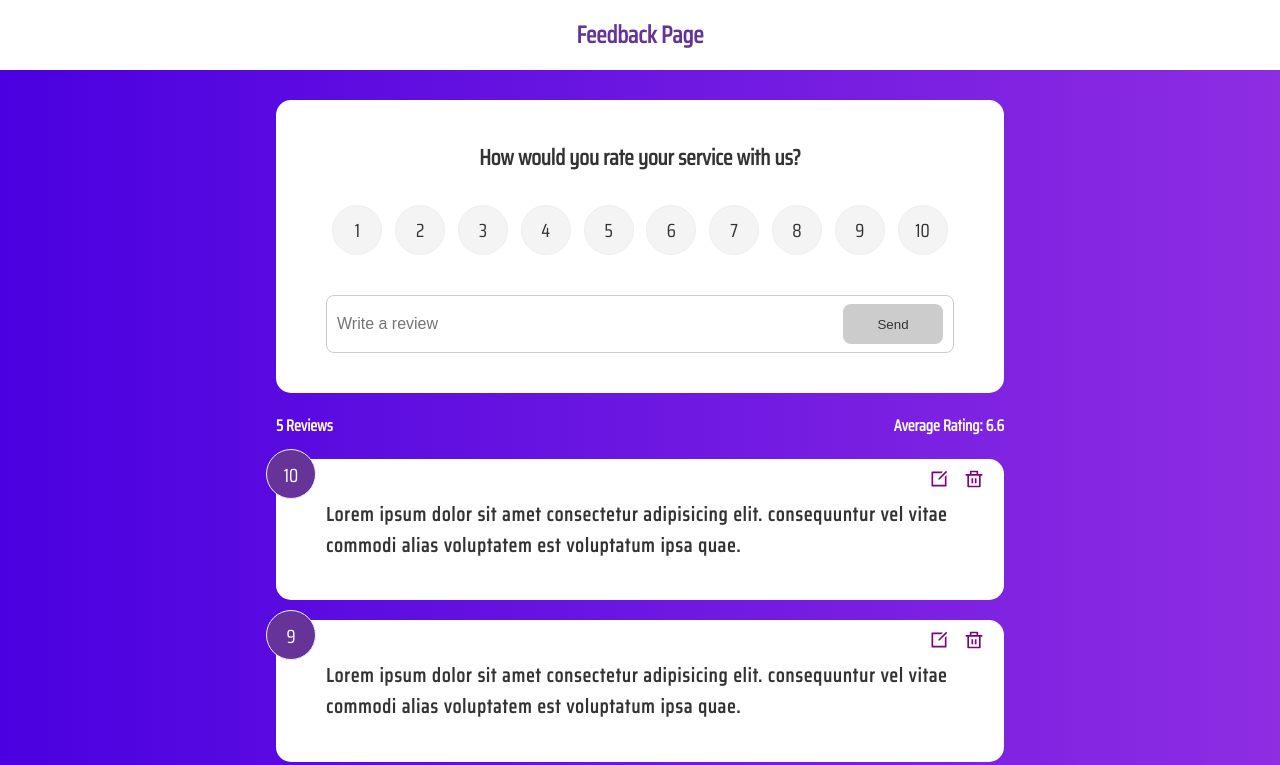
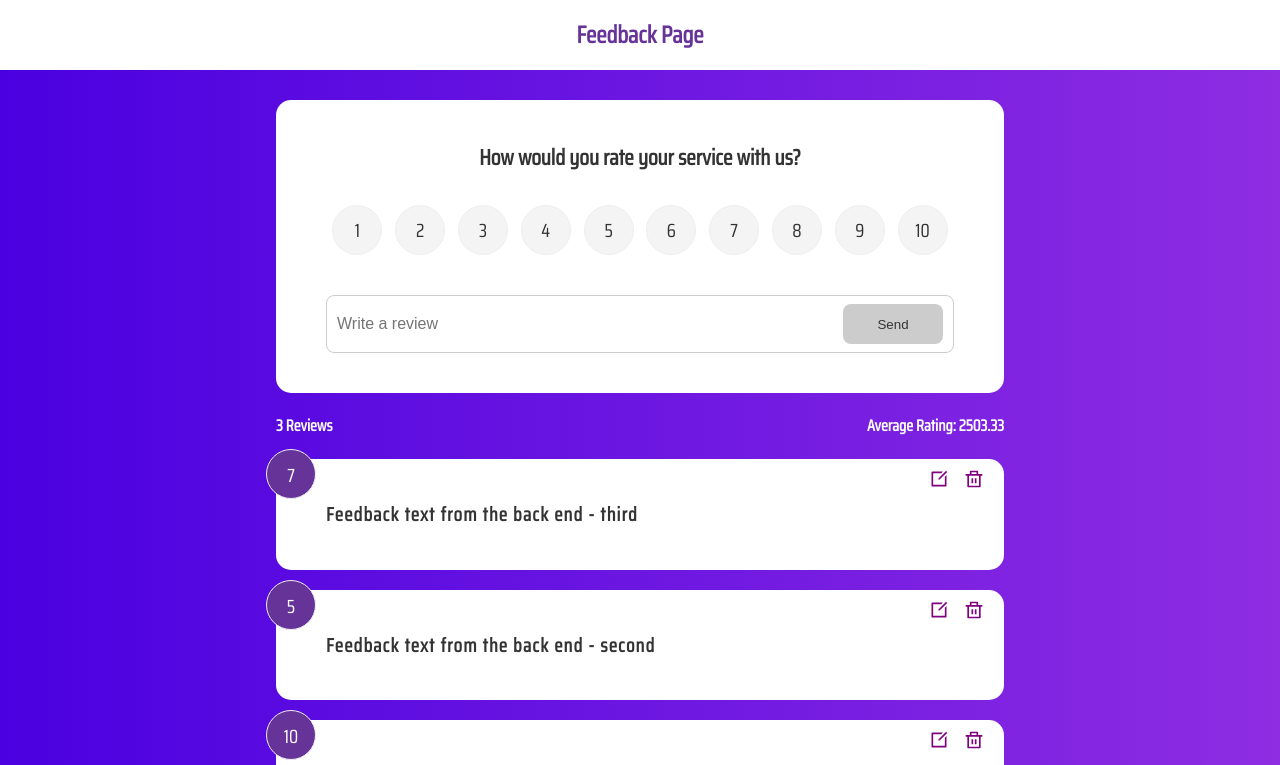
Before and after one commit to OdedAtias1/feedback-page, a React (Create React App) app: page / in a window 1280 px wide. Shown: the top 765 px of the page. Built offline with nearby package versions, Linux system fonts and the light colour scheme; data requests are answered from the project's data file.

Commit message:
Adding a loading spinner

```diff
--- a/package.json
+++ b/package.json
@@ -3,6 +3,7 @@
   "version": "0.1.0",
   "private": true,
   "dependencies": {
+    "@react-icons/all-files": "^4.1.0",
     "@testing-library/jest-dom": "^5.16.5",
     "@testing-library/react": "^13.4.0",
     "@testing-library/user-event": "^13.5.0",
@@ -24,7 +25,7 @@
     "test": "react-scripts test",
     "eject": "react-scripts eject",
     "server": "json-server --watch db.json --port 5000",
-    "dev" : "concurrently \"npm run server\" \"npm start\""
+    "dev": "concurrently \"npm run server\" \"npm start\""
   },
   "eslintConfig": {
     "extends": [
--- a/src/Components/FeedbackList.jsx
+++ b/src/Components/FeedbackList.jsx
@@ -6,12 +6,30 @@ import FeedbackItem from './FeedbackItem';
 import { motion, AnimatePresence } from 'framer-motion';
 // Context's imports
 import FeedbackContext from '../Context/FeedbackContext';
+//Icons imports
 
 const FeedbackList = () => {
-	const { feedbacks } = useContext(FeedbackContext);
-	if (!feedbacks || feedbacks.length === 0) return <p>No feedback yet</p>;
+	const { feedbacks, isLoading } = useContext(FeedbackContext);
+	if (!isLoading && (!feedbacks || feedbacks.length === 0))
+		return <p>No feedback yet</p>;
+
 	//Animations
-	return (
+	return isLoading ? (
+		<div
+			style={{
+				display: 'flex',
+				alignItems: 'center',
+				justifyContent: 'center',
+				marginTop: '50px',
+			}}>
+			<div class='lds-ring'>
+				<div></div>
+				<div></div>
+				<div></div>
+				<div></div>
+			</div>
+		</div>
+	) : (
 		<AnimatePresence>
 			<div className='feedback-list'>
 				{feedbacks.map(item => (
--- a/src/Context/FeedbackContext.js
+++ b/src/Context/FeedbackContext.js
@@ -1,5 +1,5 @@
 //	Hooks imports
-import { createContext, useState } from 'react';
+import { createContext, useState, useEffect } from 'react';
 // 	npm dependencies imports
 import { v4 as uuidv4 } from 'uuid';
 //	Our context
@@ -8,38 +8,28 @@ const FeedbackContext = createContext();
 //Our component
 export const FeedbackProvider = ({ children }) => {
 	//Feedbacks data
-	const [feedbacks, setFeedbacks] = useState([
-		{
-			id: '1',
-			rating: 10,
-			text: 'Lorem ipsum dolor sit amet consectetur adipisicing elit. consequuntur vel vitae commodi alias voluptatem est voluptatum ipsa quae.',
-		},
-		{
-			id: '2',
-			rating: 9,
-			text: 'Lorem ipsum dolor sit amet consectetur adipisicing elit. consequuntur vel vitae commodi alias voluptatem est voluptatum ipsa quae.',
-		},
-		{
-			id: '3',
-			rating: 5,
-			text: 'Lorem ipsum dolor sit amet consectetur adipisicing elit. consequuntur vel vitae commodi alias voluptatem est voluptatum ipsa quae.',
-		},
-		{
-			id: '4',
-			rating: 7,
-			text: 'Lorem ipsum dolor sit amet consectetur adipisicing elit. consequuntur vel vitae commodi alias voluptatem est voluptatum ipsa quae.',
-		},
-		{
-			id: '5',
-			rating: 2,
-			text: 'Lorem ipsum dolor sit amet consectetur adipisicing elit. consequuntur vel vitae commodi alias voluptatem est voluptatum ipsa quae.',
-		},
-	]);
+	const [feedbacks, setFeedbacks] = useState([]);
 	//Feedback Edit
 	const [feedbackEdit, setFeedbackEdit] = useState({
 		item: {},
 		edit: false,
 	});
+	//Loading boolean flag
+	const [isLoading, setIsLoading] = useState(true);
+
+	useEffect(() => {
+		fetchFeedback();
+	}, []);
+
+	//Fetch Feedbacks
+	const fetchFeedback = async () => {
+		const response = await fetch(
+			`http://localhost:5000/feedbacks?_sort=id&_order=desc`
+		);
+		const data = await response.json();
+		setFeedbacks(data);
+		setIsLoading(false);
+	};
 
 	//Delete feedback
 	const deleteFeedback = id => {
@@ -72,6 +62,7 @@ export const FeedbackProvider = ({ children }) => {
 			value={{
 				feedbacks,
 				feedbackEdit,
+				isLoading,
 				deleteFeedback,
 				addFeedback,
 				editFeedback,
--- a/src/index.css
+++ b/src/index.css
@@ -242,3 +242,46 @@ input:focus {
     width: 80%;
   }
 }
+
+/* Spinner  */
+.lds-ring {
+  display: inline-block;
+  position: relative;
+  width: 100px;
+  height: 100px;
+}
+
+.lds-ring div {
+  box-sizing: border-box;
+  display: block;
+  position: absolute;
+  width: 64px;
+  height: 64px;
+  margin: 8px;
+  border: 8px solid #fff;
+  border-radius: 50%;
+  animation: lds-ring 1.2s cubic-bezier(0.5, 0, 0.5, 1) infinite;
+  border-color: #fff transparent transparent transparent;
+}
+
+.lds-ring div:nth-child(1) {
+  animation-delay: -0.45s;
+}
+
+.lds-ring div:nth-child(2) {
+  animation-delay: -0.3s;
+}
+
+.lds-ring div:nth-child(3) {
+  animation-delay: -0.15s;
+}
+
+@keyframes lds-ring {
+  0% {
+    transform: rotate(0deg);
+  }
+
+  100% {
+    transform: rotate(360deg);
+  }
+}
```
Also changed, not shown: 2 other files (tests, documents, lock files or other folders).
